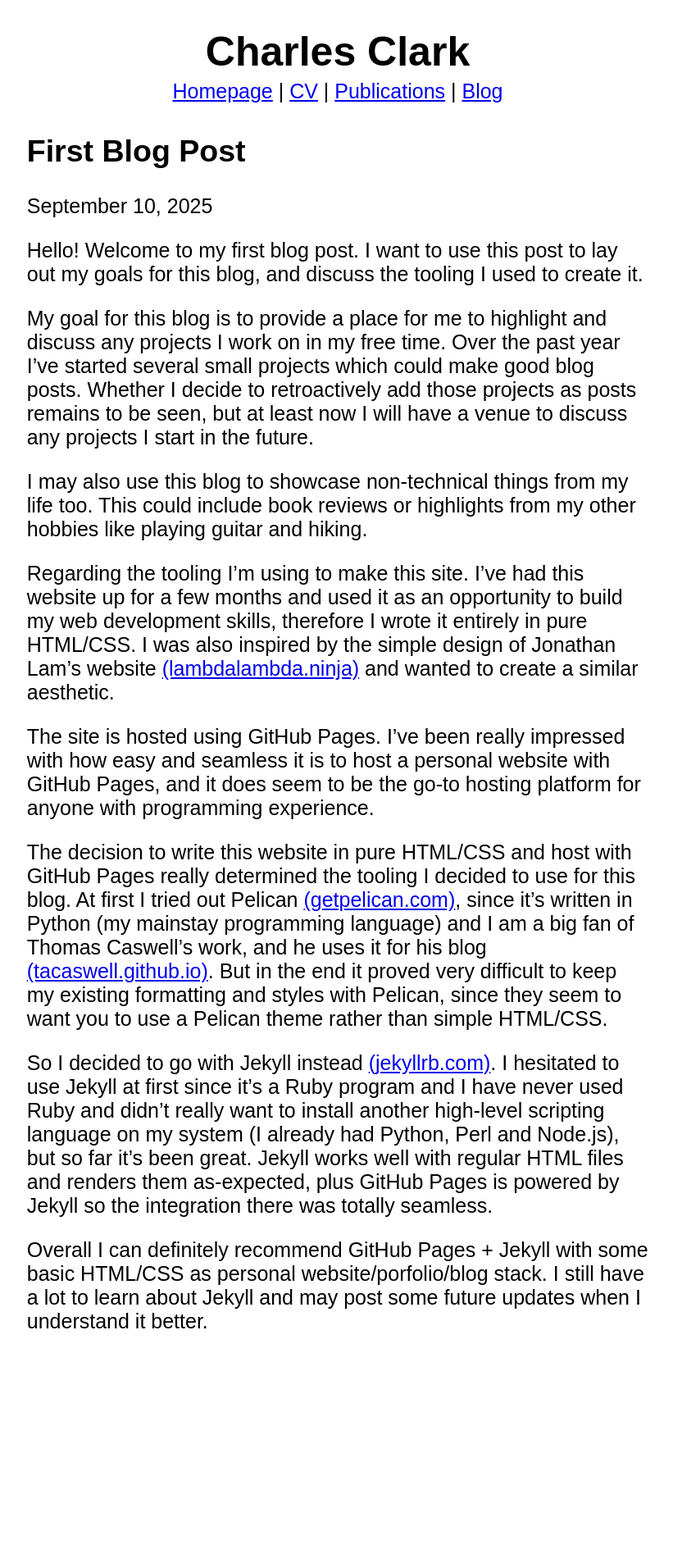
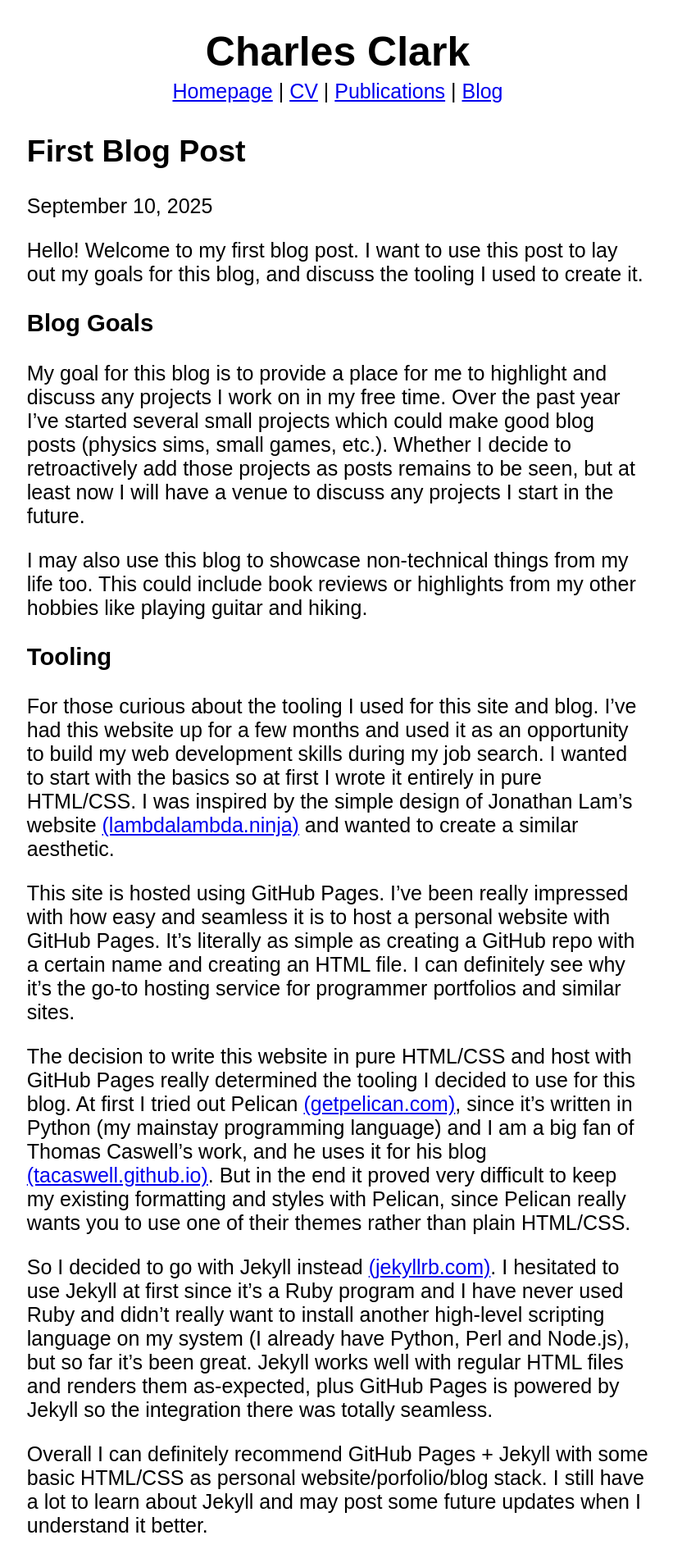
Before and after one commit to CharlesC30/charlesc30.github.io, a Jekyll site: the page built from _posts/2025-09-10-first-blog-post.md, in a window 1280 px wide. Shown: the whole page at 82% size, without its empty margins (228-1049 px from the left). Built offline with Jekyll 4.4.1, drawn with Linux system fonts in a browser that asks for light colours; before the commit the page ends 1651 px from its top, so only the background shows below that.

Commit message:
edits to first post

```diff
--- a/_posts/2025-09-10-first-blog-post.md
+++ b/_posts/2025-09-10-first-blog-post.md
@@ -7,20 +7,24 @@ categories: blog jekyll
 
 Hello! Welcome to my first blog post. I want to use this post to lay out my goals for this blog, and discuss the tooling I used to create it.
 
+### Blog Goals
+
 My goal for this blog is to provide a place for me to highlight and discuss any projects I work on in my free time. Over the past
-year I've started several small projects which could make good blog posts. Whether I decide to retroactively add those projects as posts remains to
+year I've started several small projects which could make good blog posts (physics sims, small games, etc.). Whether I decide to retroactively add those projects as posts remains to
 be seen, but at least now I will have a venue to discuss any projects I start in the future.
 
 I may also use this blog to showcase non-technical things from my life too. This could include book reviews or highlights from my other hobbies like playing guitar and hiking.
 
-Regarding the tooling I'm using to make this site. I've had this website up for a few months and used it as an opportunity to build my web development skills, therefore I wrote it entirely in pure HTML/CSS. I was also inspired by the simple design of Jonathan Lam's website [(lambdalambda.ninja)](https://lambdalambda.ninja/) and wanted to create a similar aesthetic.
+### Tooling
 
-The site is hosted using GitHub Pages. I've been really impressed with how easy and seamless it is to host a personal website with GitHub Pages, and it does seem to be the go-to hosting platform for anyone with programming experience.
+For those curious about the tooling I used for this site and blog. I've had this website up for a few months and used it as an opportunity to build my web development skills during my job search. I wanted to start with the basics so at first I wrote it entirely in pure HTML/CSS. I was inspired by the simple design of Jonathan Lam's website [(lambdalambda.ninja)](https://lambdalambda.ninja/) and wanted to create a similar aesthetic.
+
+This site is hosted using GitHub Pages. I've been really impressed with how easy and seamless it is to host a personal website with GitHub Pages. It's literally as simple as creating a GitHub repo with a certain name and creating an HTML file. I can definitely see why it's the go-to hosting service for programmer portfolios and similar sites.
 
 The decision to write this website in pure HTML/CSS and host with GitHub Pages really determined the tooling I decided to use for this blog. At first I tried out Pelican [(getpelican.com)](https://getpelican.com/), since it's written in Python (my mainstay programming language) and I am a big fan of Thomas Caswell's work,  and he uses it for his blog [(tacaswell.github.io)](https://tacaswell.github.io/).
-But in the end it proved very difficult to keep my existing formatting and styles with Pelican, since they seem to want you to use a Pelican theme rather than simple HTML/CSS.
+But in the end it proved very difficult to keep my existing formatting and styles with Pelican, since Pelican really wants you to use one of their themes rather than plain HTML/CSS.
 
-So I decided to go with Jekyll instead [(jekyllrb.com)](https://jekyllrb.com/). I hesitated to use Jekyll at first since it's a Ruby program and I have never used Ruby and didn't really want to install another high-level scripting language on my system (I already had Python, Perl and Node.js), but so far it's been great. Jekyll works well with regular HTML files and renders them as-expected, plus GitHub Pages is powered by Jekyll so the integration there was totally seamless.
+So I decided to go with Jekyll instead [(jekyllrb.com)](https://jekyllrb.com/). I hesitated to use Jekyll at first since it's a Ruby program and I have never used Ruby and didn't really want to install another high-level scripting language on my system (I already have Python, Perl and Node.js), but so far it's been great. Jekyll works well with regular HTML files and renders them as-expected, plus GitHub Pages is powered by Jekyll so the integration there was totally seamless.
 
 Overall I can definitely recommend GitHub Pages + Jekyll with some basic HTML/CSS as personal website/porfolio/blog stack.
 I still have a lot to learn about Jekyll and may post some future updates when I understand it better.
```
